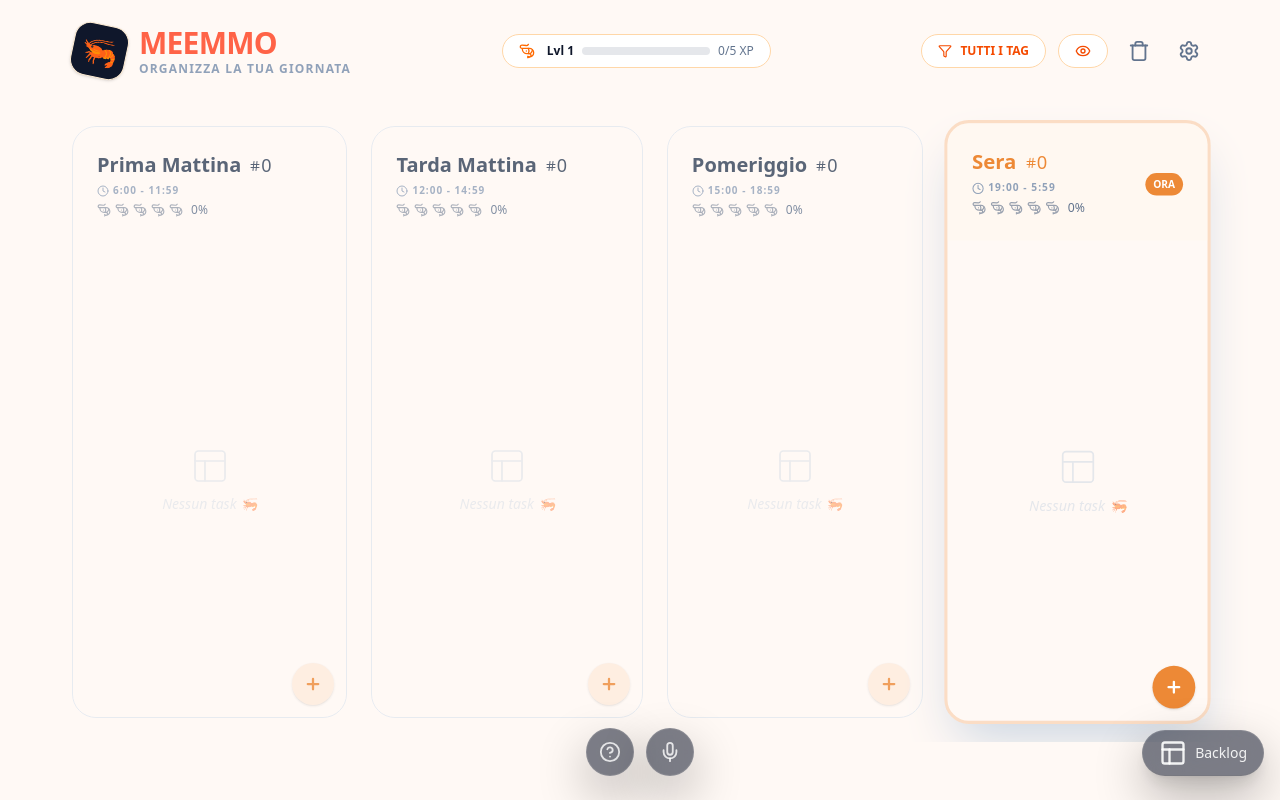
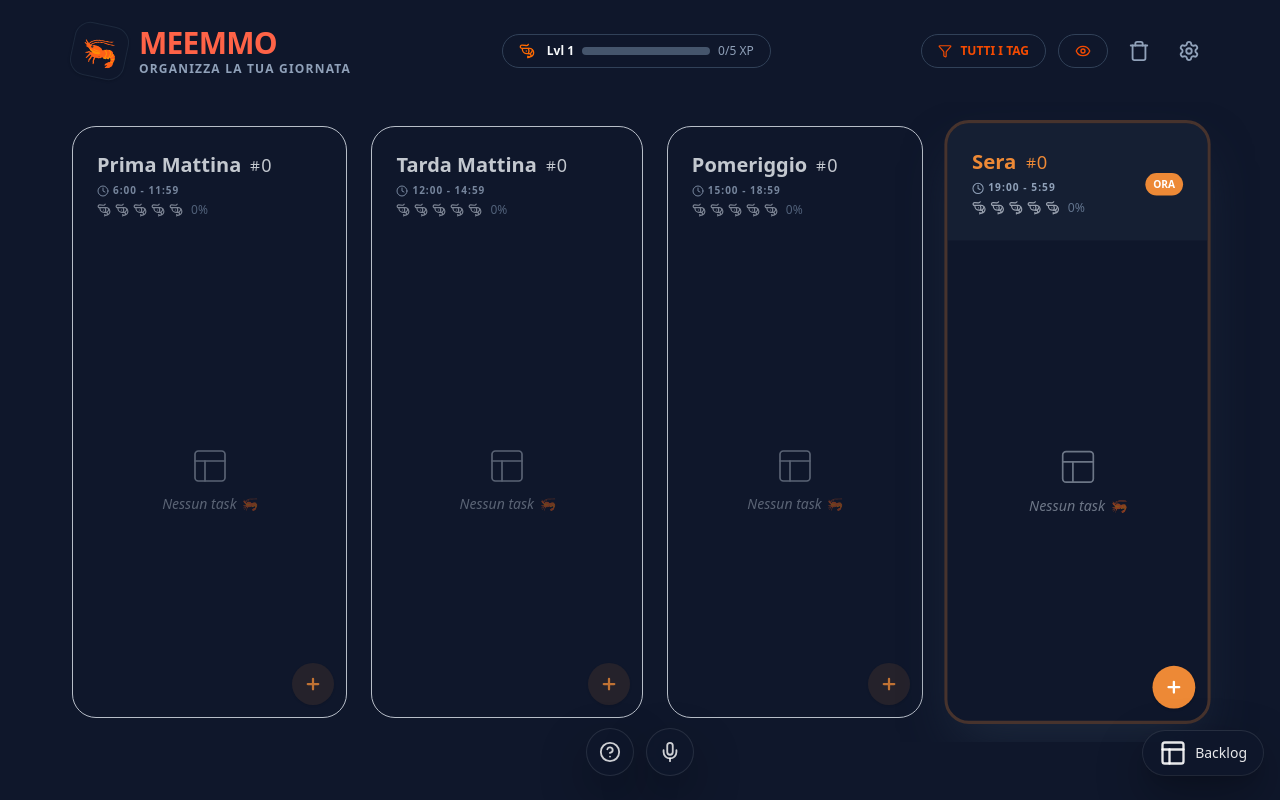
Before and after one commit to meemmo-app/meemmo-app.github.io, a React (Vite) app: page / in a window 1280 px wide. Built offline with nearby package versions, Linux system fonts and the light colour scheme.

Commit message:
updated component to dark mode

```diff
--- a/index.html
+++ b/index.html
@@ -5,8 +5,20 @@
         <link rel="icon" type="image/svg+xml" href="/meemmo-icon.svg" />
         <meta name="viewport" content="width=device-width, initial-scale=1.0" />
         <title>Meemmo App</title>
+        <script>
+            document.addEventListener("DOMContentLoaded", () => {
+                //localStorage.setItem("theme", "dark");
+                let theme = localStorage.getItem("theme");
+
+                if (theme === "light") {
+                    document.body.classList.remove("dark");
+                } else {
+                    document.body.classList.add("dark");
+                }
+            });
+        </script>
     </head>
-    <body class="dark">
+    <body>
         <div id="root"></div>
         <script type="module" src="/src/main.jsx"></script>
     </body>
--- a/src/App.jsx
+++ b/src/App.jsx
@@ -165,7 +165,7 @@ export default function App() {
   };
 
   return (
-    <div className="min-h-screen bg-[#fff9f5] text-slate-900 font-sans selection:bg-orange-200">
+    <div className="min-h-screen bg-[#fff9f5] dark:bg-slate-900 text-slate-900 dark:text-slate-50 font-sans selection:bg-orange-200 ">
       {/* Header */}
       <Header
         selectedTag={selectedTag}
--- a/src/components/Header.jsx
+++ b/src/components/Header.jsx
@@ -16,7 +16,7 @@ const HeaderIcon = ({ icon, onClick, title }) => {
   return (
     <button
       title={title}
-      className="p-2 hover:bg-slate-100 rounded-full transition-all cursor-pointer"
+      className="p-2 hover:bg-slate-100 dark:hover:bg-slate-800 rounded-full transition-all cursor-pointer"
       onClick={onClick}
     >
       {icon}
@@ -57,18 +57,18 @@ const ExperienceLevel = ({ completedTasks }) => {
     calculateLevelAndProgress(completedTasks);
 
   return (
-    <div className="flex items-center gap-3 bg-white px-4 py-2 rounded-full shadow-none shadow-orange-200 border border-orange-200 text-xs">
+    <div className="flex items-center gap-3 bg-white dark:bg-slate-900 px-4 py-2 rounded-full shadow-none border border-orange-200 dark:border-slate-700 text-xs">
       <Shrimp size={16} className="text-orange-500 hide" />
       <div className="flex flex-col">
         <div className="flex items-center gap-2">
           <span className="font-bold ">Lvl {level}</span>
-          <div className="w-32 h-2 bg-gray-200 rounded-full overflow-hidden">
+          <div className="w-32 h-2 bg-gray-200 dark:bg-slate-600 rounded-full overflow-hidden">
             <div
               className="h-full bg-linear-to-r from-orange-400 to-orange-500 transition-all duration-300"
               style={{ width: `${progress}%` }}
             ></div>
           </div>
-          <span className="text-xs text-slate-500">
+          <span className="text-xs text-slate-500 dark:text-slate-400">
             {currentExp}/{expNeeded} XP
           </span>
         </div>
@@ -84,8 +84,8 @@ const ToggleCompleteTaskVisibility = ({ showCompleted, setShowCompleted }) => {
       onClick={() => setShowCompleted(!showCompleted)}
       className={`cursor-pointer flex items-center gap-2 px-4 py-2 rounded-full border transition-all font-bold text-xs uppercase tracking-wider ${
         showCompleted
-          ? "bg-white border-orange-200 text-orange-600"
-          : "bg-orange-500 border-orange-400 text-white shadow-lg shadow-orange-200"
+          ? "bg-white dark:bg-slate-900 border-orange-200 dark:border-slate-700 text-orange-600"
+          : "bg-orange-500 border-orange-400 text-white shadow-lg shadow-orange-200 dark:shadow-slate-700"
       }`}
     >
       {showCompleted ? <Eye size={16} /> : <EyeOff size={16} />}
@@ -118,11 +118,11 @@ export const Header = ({
     <header className="p-6 md:px-18 flex justify-between items-center max-w-full mx-auto">
       <div className="flex items-center gap-3">
         {mascotteExperimental ? (
-          <div className="bg-white dark:bg-slate-900 p-0 flex items-center justify-center rounded-2xl w-13 h-13 shadow-sm border border-orange-100 text-3xl">
+          <div className="bg-white dark:bg-slate-900 p-0 flex items-center justify-center rounded-2xl w-13 h-13 shadow-sm border border-orange-100 dark:border-slate-700 text-3xl">
             <img src="/meemmo_mascotte.png"></img>
           </div>
         ) : (
-          <div className="bg-white dark:bg-slate-900 p-2 rounded-2xl shadow-sm border border-orange-100 rotate-12 text-3xl">
+          <div className="bg-white dark:bg-slate-900 p-2 rounded-2xl shadow-sm border border-orange-100 dark:border-slate-800 rotate-12 text-3xl">
             🦐
           </div>
         )}
@@ -151,12 +151,19 @@ export const Header = ({
           setShowCompleted={setShowCompleted}
         />
         <HeaderIcon
-          icon={<Trash size={22} className="text-slate-500" />}
+          icon={
+            <Trash size={22} className="text-slate-500 dark:text-slate-400" />
+          }
           onClick={() => setDeleteCompleted(true)}
           title="Delete completed tasks"
         ></HeaderIcon>
         <HeaderIcon
-          icon={<Settings size={22} className="text-slate-500" />}
+          icon={
+            <Settings
+              size={22}
+              className="text-slate-500 dark:text-slate-400"
+            />
+          }
           onClick={() => setIsSettingsModalOpen(true)}
           title="Settings"
         ></HeaderIcon>
--- a/src/components/SectionCard.jsx
+++ b/src/components/SectionCard.jsx
@@ -125,7 +125,7 @@ export const SectionCard = ({
       className={`
         relative flex flex-col grow min-w-3xs rounded-3xl transition-all duration-500 overflow-hidden cursor-pointer
         ${isDynamicColumns ? "h-fit" : ""}
-        ${isFocused ? "scale-[1.02] shadow-2xl shadow-slate-300" : "opacity-80 scale-100"}
+        ${isFocused ? "scale-[1.02] shadow-2xl shadow-slate-300 dark:shadow-slate-800" : "opacity-80 scale-100"}
       `}
       style={{
         borderWidth: isFocused ? "3px" : "1px",
@@ -135,12 +135,12 @@ export const SectionCard = ({
     >
       {/* Header della Sezione */}
       <div
-        className={`p-6 flex items-center justify-between ${isCurrentTime ? "bg-orange-50/50" : ""}`}
+        className={`p-6 flex items-center justify-between ${isCurrentTime ? "bg-orange-50/50 dark:bg-slate-800/50" : ""}`}
       >
         <div className="flex-1">
           <div className="flex items-center justify-between">
             <h2
-              className={`text-xl inline-flex items-baseline gap-2 font-bold ${isFocused ? "text-slate-700" : "text-slate-700"}`}
+              className="text-xl inline-flex items-baseline gap-2 font-bold not-dark:text-slate-700 dark:text-slate-100"
               style={{ color: isFocused ? section.color : undefined }}
             >
               {section.label}
--- a/src/components/TagFilter.jsx
+++ b/src/components/TagFilter.jsx
@@ -11,8 +11,8 @@ const TagFilterButton = ({ onClick, selectedTag }) => {
       className={`cursor-pointer flex items-center px-4 py-2 rounded-full border transition-all duration-300 active:scale-95
         ${
           !selectedTag
-            ? "bg-white border-orange-200 text-orange-600"
-            : "bg-orange-500 border-orange-400 text-white shadow-lg shadow-orange-500/30"
+            ? "bg-white dark:bg-slate-900 border-orange-200 dark:border-slate-700 text-orange-600"
+            : "bg-orange-500 border-orange-400 text-white shadow-lg shadow-orange-500/30 dark:shadow-slate-800"
         }
       `}
     >
--- a/src/components/TaskItem.jsx
+++ b/src/components/TaskItem.jsx
@@ -39,7 +39,7 @@ const TaskCompletionToggle = ({ completed, priority, onToggle }) => {
         <div
           className={`w-4.5 h-4.5 rounded-full border-2 transition-colors ${
             priority
-              ? "border-orange-500 bg-orange-50 shadow-sm"
+              ? "border-orange-500 bg-orange-50 dark:bg-transparent shadow-sm"
               : "border-slate-200"
           }`}
         />
@@ -54,13 +54,15 @@ const TaskContent = ({ task }) => {
     <div className="flex-1">
       <h3
         className={`font-bold leading-tight transition-all ${
-          task.completed ? "line-through text-slate-400" : "text-slate-800"
+          task.completed
+            ? "line-through text-slate-400"
+            : "text-slate-800 dark:text-slate-100"
         }`}
       >
         {task.title}
       </h3>
       {task.note && (
-        <p className="text-xs text-slate-500 mt-1 line-clamp-2 italic opacity-80">
+        <p className="text-xs text-slate-500 dark:text-slate-300 mt-1 line-clamp-2 italic opacity-80">
           {task.note}
         </p>
       )}
@@ -104,8 +106,8 @@ const TaskCard = ({
       }
       onClick={() => isOpen && onSwipeClose()}
       className={`relative p-4 transition-all duration-200 cursor-grab active:cursor-grabbing z-10
-        ${task.completed ? "bg-slate-100" : "bg-white shadow-sm border border-slate-100"}
-        ${isFocused ? "translate-x-1 ring-2 ring-orange-200 border-orange-300" : ""}`}
+        ${task.completed ? "bg-slate-100 dark:bg-slate-800" : "bg-white dark:bg-slate-700 shadow-sm border border-slate-100 dark:border-slate-600"}
+        ${isFocused ? "translate-x-1 ring-2 ring-orange-200 dark:ring-orange-200/50 border-orange-300 dark:border-orange-300/50" : ""}`}
     >
       <div className="flex gap-3">
         <TaskCompletionToggle
@@ -117,7 +119,7 @@ const TaskCard = ({
         <TaskPriorityIndicator isPriority={!task.completed && task.priority} />
       </div>
 
-      <div className="absolute right-1 top-1/2 -translate-y-1/2 w-1 h-8 bg-slate-100 rounded-full opacity-0 group-hover:opacity-100 transition-opacity" />
+      <div className="absolute right-1 top-1/2 -translate-y-1/2 w-1 h-8 bg-slate-100 dark:bg-slate-800 rounded-full opacity-0 group-hover:opacity-100 transition-opacity" />
     </motion.div>
   );
 };
--- a/src/constants/styles.jsx
+++ b/src/constants/styles.jsx
@@ -1,5 +1,5 @@
 // Stile base del vetro scuro
 export const GLASSBASE = `
-  bg-slate-900/55 backdrop-blur-xl -webkit-backdrop-blur-xl
+  bg-slate-900/55 dark:bg-slate-900/85 backdrop-blur-xl -webkit-backdrop-blur-xl
   border border-white/10 shadow-[0_20px_50px_rgba(0,0,0,0.3)]
 `;
```
